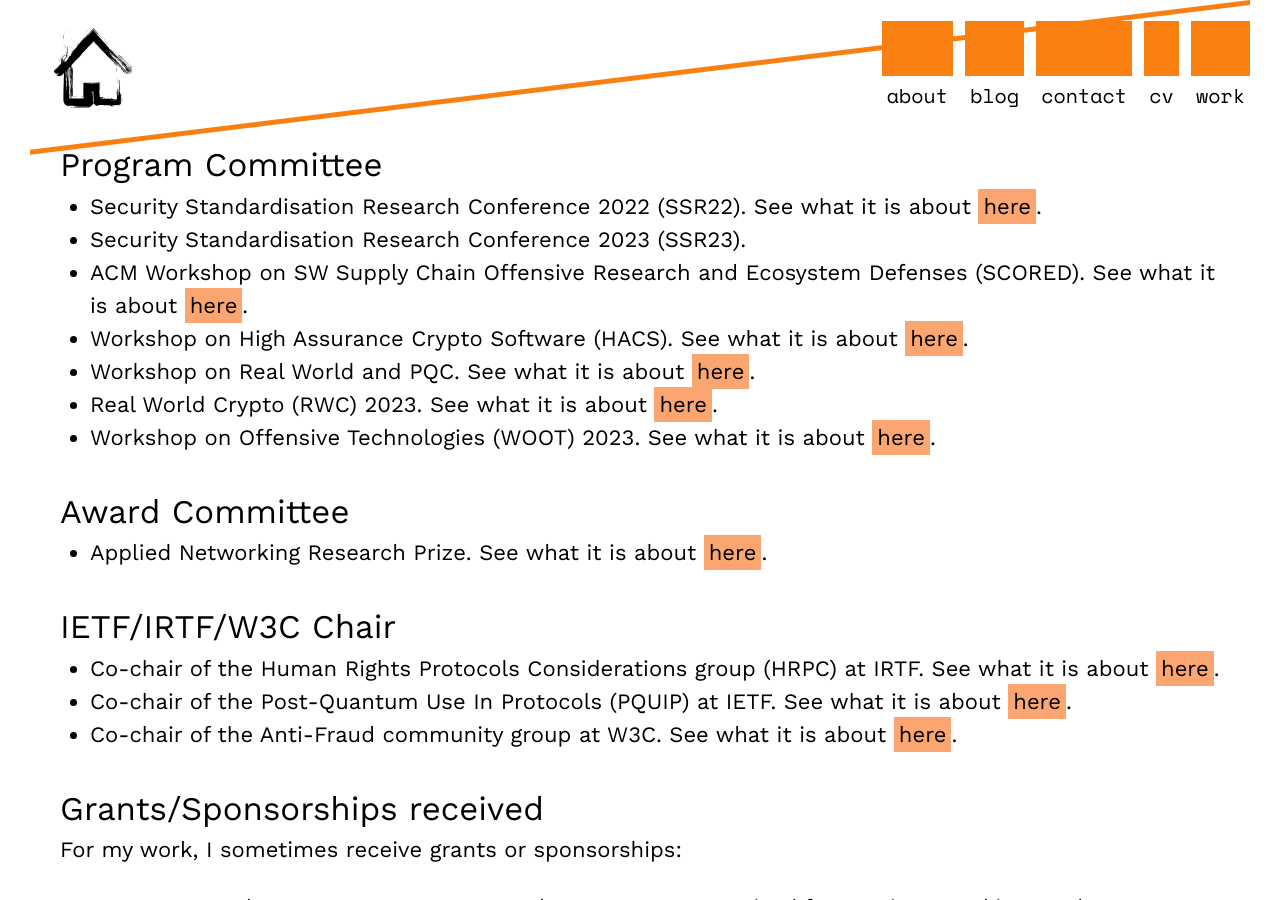
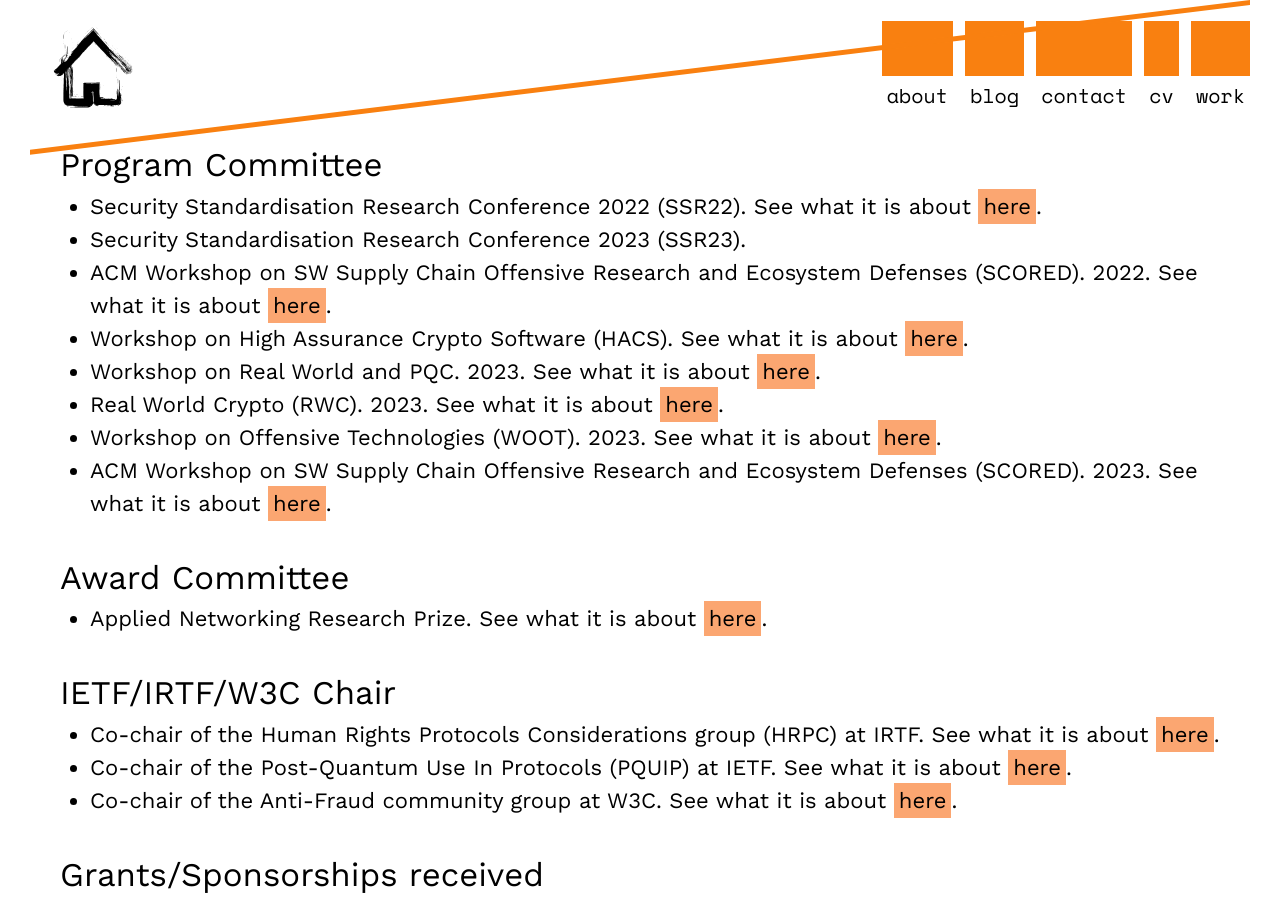
Before and after one commit to claucece/claucece.github.io, a Jekyll site: the page built from work.html, in a window 1280 px wide and 900 px high, scrolled down 4339 px. Built offline with Jekyll 4.4.1, drawn with Linux system fonts in a browser that asks for light colours.

Commit message:
Make nicer and update

```diff
--- a/work.html
+++ b/work.html
@@ -138,11 +138,12 @@ tags: menu
 		<ul>
 		  <li>Security Standardisation Research Conference 2022 (SSR22). See what it is about <a href="https://ssr2022.com/cfp/" target="_blank">here</a>.</li>
 		  <li>Security Standardisation Research Conference 2023 (SSR23).</li>
-		  <li>ACM Workshop on SW Supply Chain Offensive Research and Ecosystem Defenses (SCORED). See what it is about <a href="https://scored.dev/" target="_blank">here</a>.</li>
+		  <li>ACM Workshop on SW Supply Chain Offensive Research and Ecosystem Defenses (SCORED). 2022. See what it is about <a href="https://scored.dev/" target="_blank">here</a>.</li>
 		  <li>Workshop on High Assurance Crypto Software (HACS). See what it is about <a href="https://www.hacs-workshop.org/" target="_blank">here</a>.</li>
-		  <li>Workshop on Real World and PQC. See what it is about <a href="https://rwpqc.org/" target="_blank">here</a>.</li>
-		  <li>Real World Crypto (RWC) 2023. See what it is about <a href="https://rwc.iacr.org/2023/" target="_blank">here</a>.</li>
-		  <li>Workshop on Offensive Technologies (WOOT) 2023. See what it is about <a href="https://wootconference.org/" target="_blank">here</a>.</li>
+		  <li>Workshop on Real World and PQC. 2023. See what it is about <a href="https://rwpqc.org/" target="_blank">here</a>.</li>
+		  <li>Real World Crypto (RWC). 2023. See what it is about <a href="https://rwc.iacr.org/2023/" target="_blank">here</a>.</li>
+		  <li>Workshop on Offensive Technologies (WOOT). 2023. See what it is about <a href="https://wootconference.org/" target="_blank">here</a>.</li>
+		  <li>ACM Workshop on SW Supply Chain Offensive Research and Ecosystem Defenses (SCORED). 2023. See what it is about <a href="https://scored.dev/" target="_blank">here</a>.</li>
 		</ul>
 		<br>
 
```
